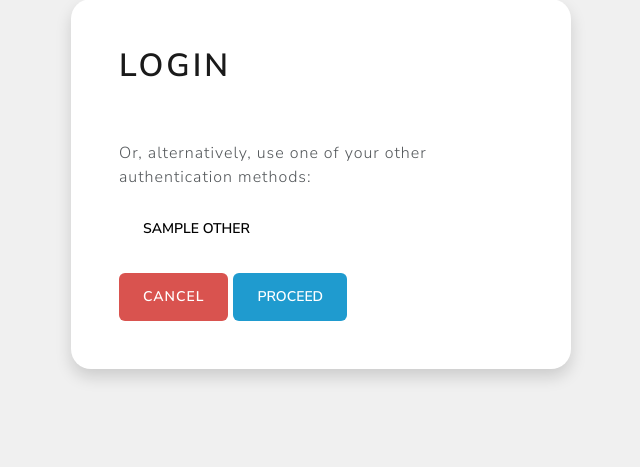
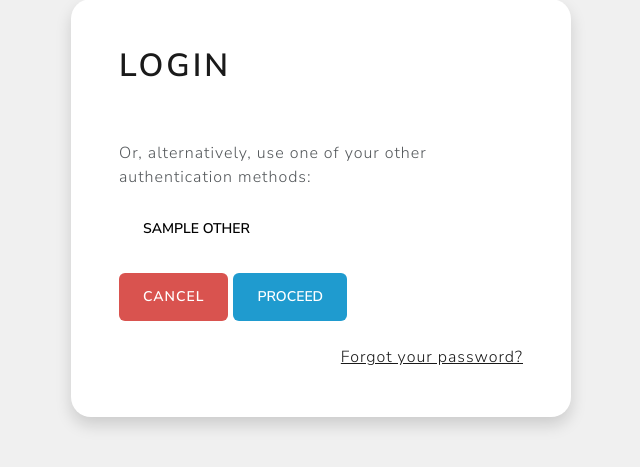
Before and after one commit to rivka-levit/security-checklist, a Django app: template app/secure_app/templates/two_factor/core/login.html in a window 1280 px wide. Shown: the part 169-636 px from the top of the page, without its empty margins (319-959 px from the left). Run offline with Django 5.2, Linux system fonts and the light colour scheme; the template is opened without the code that fills it: most values are stand-ins (such as "Sample title", 1, 10 or a date in 2020); parts of the project's set-up code (start-up, migrations or seed data) failed here and were passed over; some libraries are stand-ins or nearby versions.

Commit message:
forgot pass link

```diff
--- a/app/secure_app/templates/two_factor/core/login.html
+++ b/app/secure_app/templates/two_factor/core/login.html
@@ -38,8 +38,11 @@
       {% endfor %}</p>
     {% endif %}
 
-    {% include "two_factor/_wizard_actions.html" %}
+      {% include "two_factor/_wizard_actions.html" %}
     {% endblock %}
+  <div class="mt-4 float-end">
+    <a href="{% url 'reset_password' %}">Forgot your password?</a>
+  </div>
   </form>
 
   {% block 'backup_tokens' %}
```
